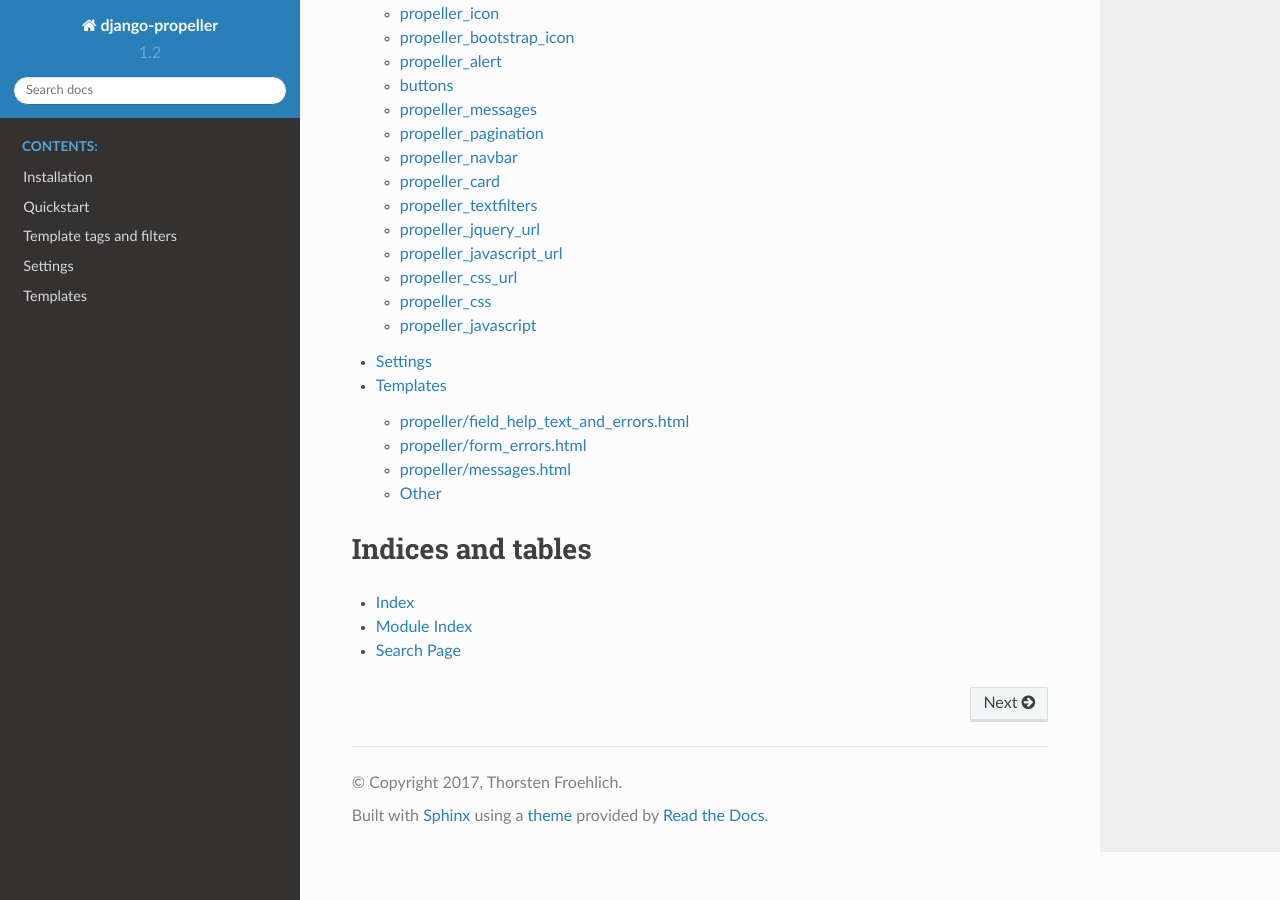
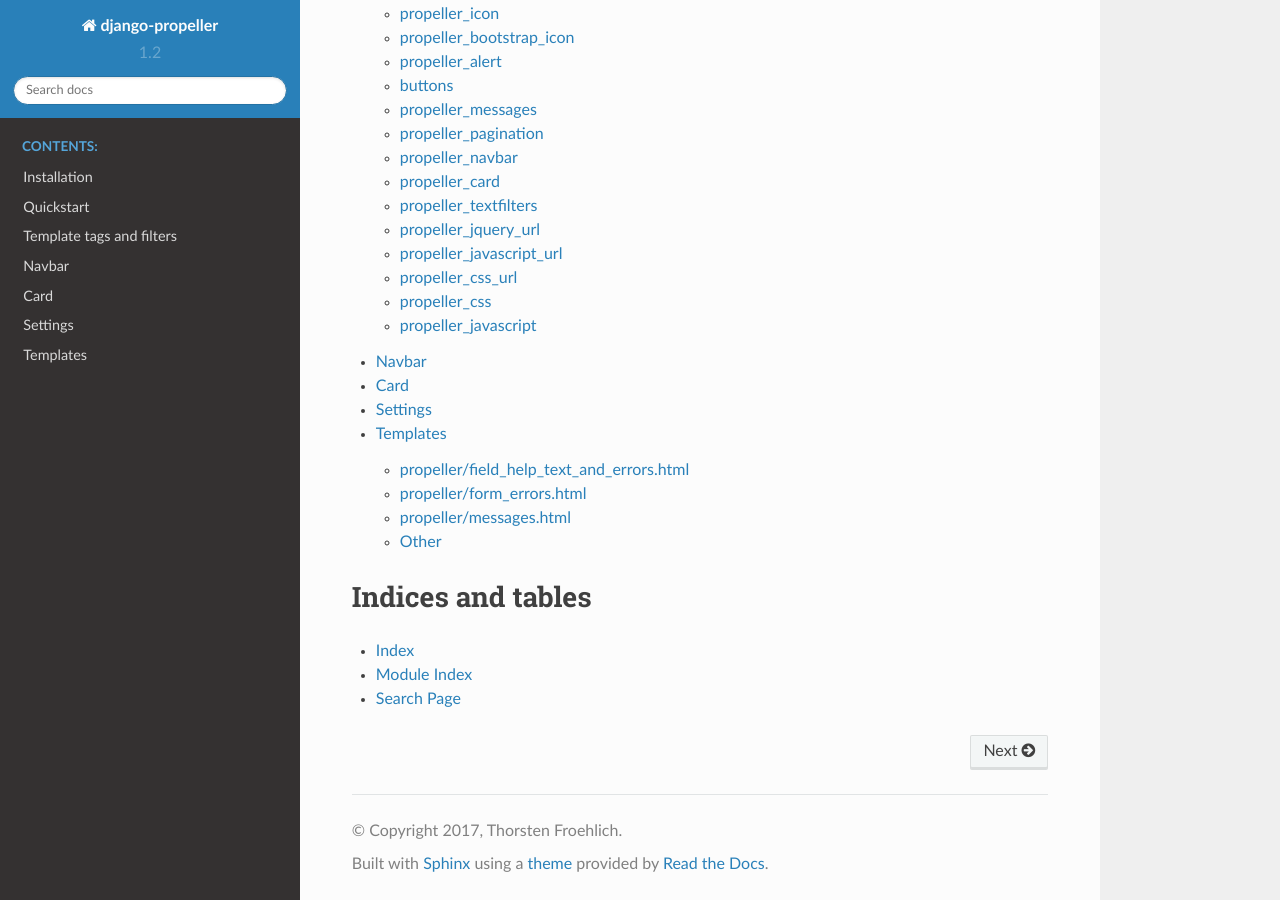
Before and after one commit to tfroehlich82/django-propeller, a Sphinx documentation site: the page built from docs/index.rst, in a window 1280 px wide and 900 px high, scrolled down 578 px. Built offline with Sphinx 7.4.7 and the Read the Docs theme 2.0.0, drawn with Linux system fonts in a browser that asks for light colours.

Commit message:
Added new documentation

```diff
--- /dev/null
+++ b/docs/card.rst
@@ -0,0 +1,5 @@
+====
+Card
+====
+
+.. autofunction:: django_propeller.card
--- a/docs/index.rst
+++ b/docs/index.rst
@@ -13,6 +13,8 @@ Welcome to django-propeller's documentation!
    installation
    quickstart
    templatetags
+   navbar
+   card
    settings
    templates
 
--- /dev/null
+++ b/docs/navbar.rst
@@ -0,0 +1,5 @@
+======
+Navbar
+======
+
+.. autofunction:: django_propeller.navbar
```
Also changed, not shown: docs/templatetags.rst (+8 -0 lines).
